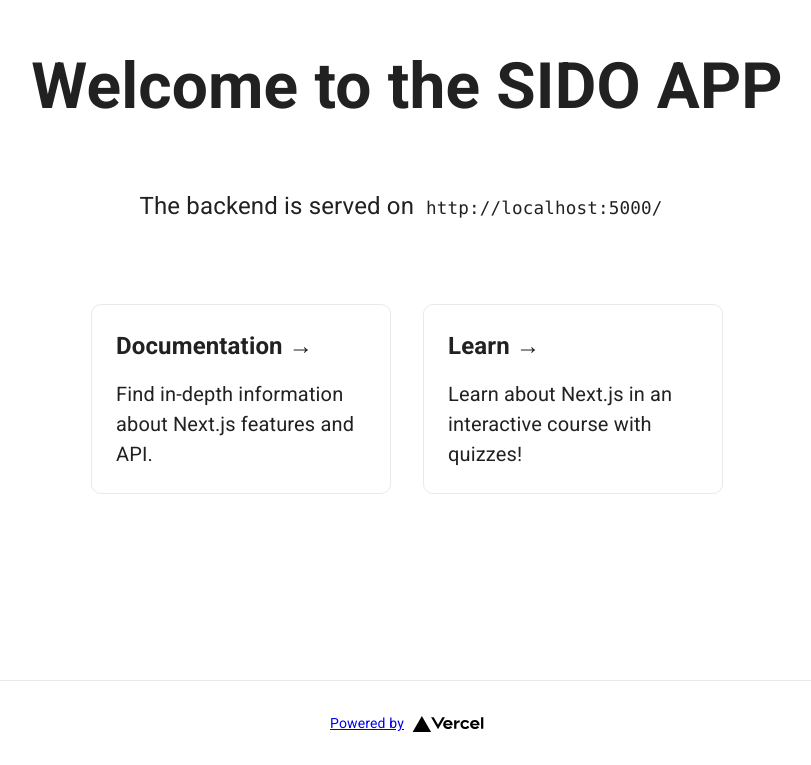
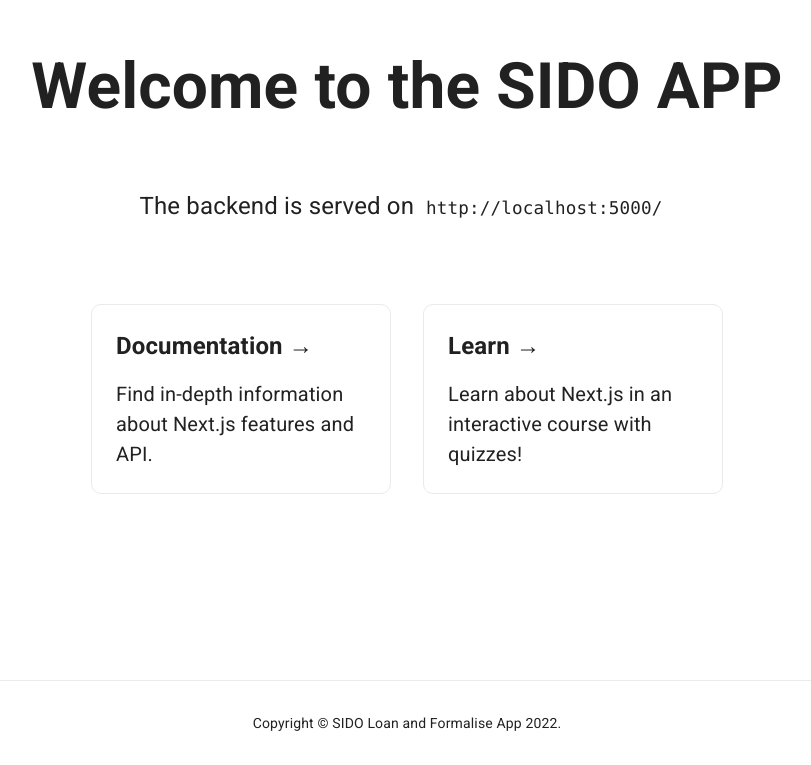
Before and after one commit to dionkapf/sido-fyp, a Next.js app in the folder sido-client/: page / in a window 1280 px wide. Shown: the part 120-885 px from the top of the page, without its empty margins (233-1044 px from the left). Built offline with nearby package versions, Linux system fonts and the light colour scheme.

Commit message:
Add custom header

```diff
--- a/sido-client/components/footer.js
+++ b/sido-client/components/footer.js
@@ -4,16 +4,9 @@
 export default function Footer() {
   return (
     <footer className={styles.footer}>
-      <a
-        href="https://vercel.com?utm_source=create-next-app&utm_medium=default-template&utm_campaign=create-next-app"
-        target="_blank"
-        rel="noopener noreferrer"
-      >
-        Powered by{" "}
-        <span className={styles.logo}>
-          <Image src="/vercel.svg" alt="Vercel Logo" width={72} height={16} />
-        </span>
-      </a>
+      {"Copyright © SIDO Loan and Formalise App "}
+      {new Date().getFullYear()}
+      {"."}
     </footer>
   );
 }
```
